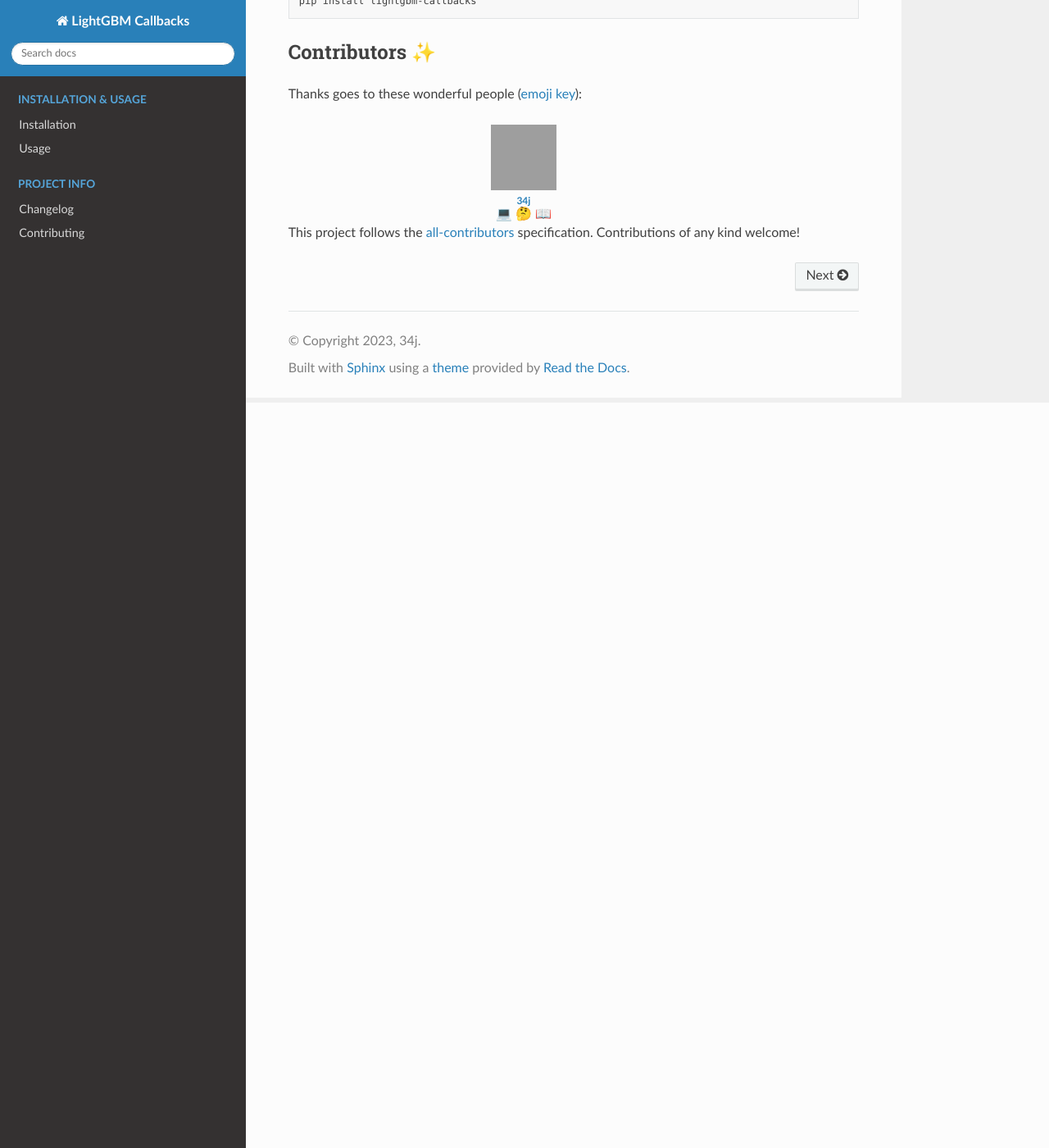
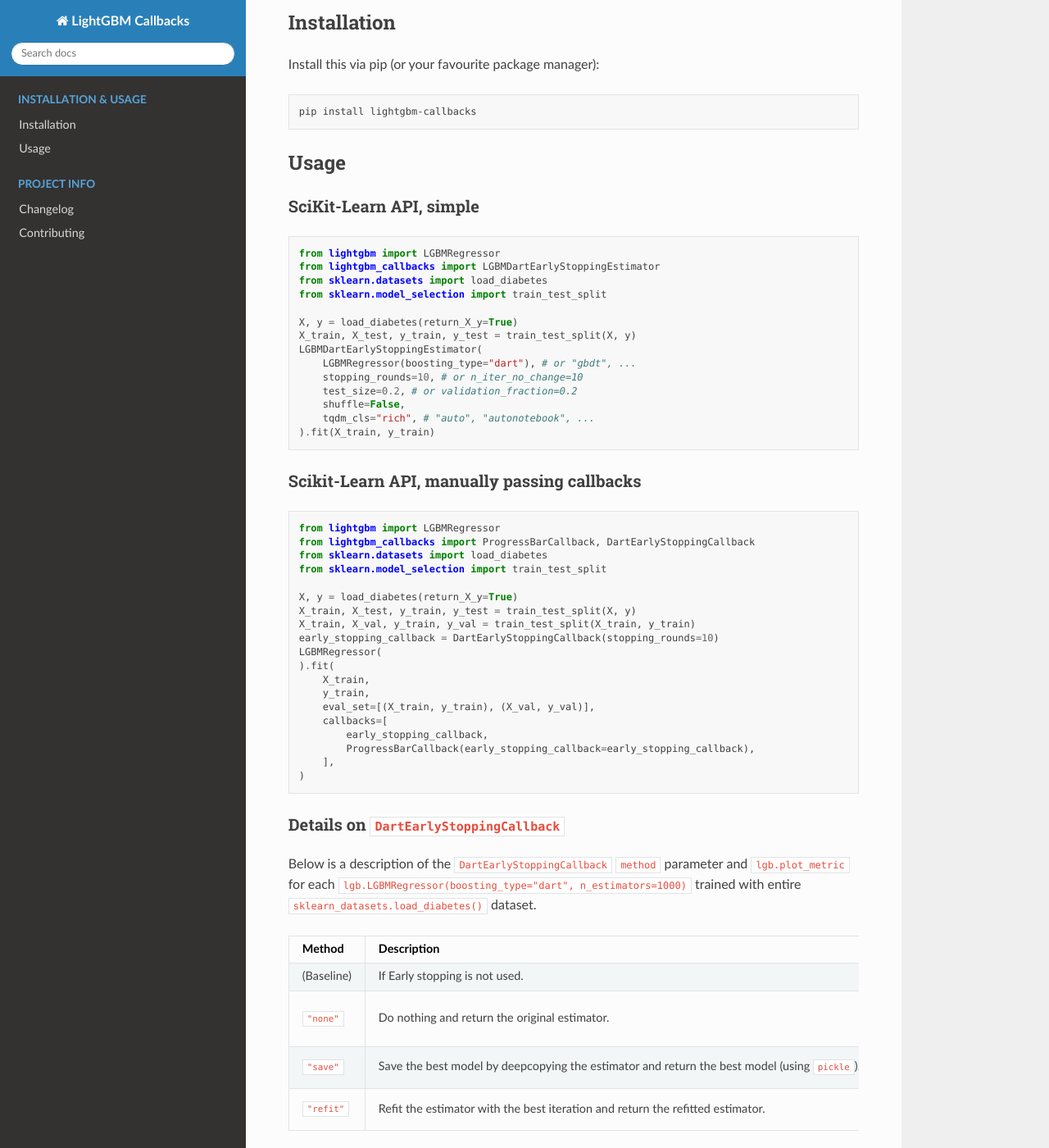
Before and after one commit to 34j/lightgbm-callbacks, a Sphinx documentation site: the page built from docs/index.md, in a window 1280 px wide and 1400 px high, scrolled down 909 px. Shown: the whole window at 82% size. Built offline with Sphinx 7.4.7 and the Read the Docs theme 2.0.0, drawn with Linux system fonts in a browser that asks for light colours; pages that are not in the unit, such as notebooks, are missing from menus; some of the changed text lies outside the part shown; grey boxes are pictures that could not be loaded.

Commit message:
docs: update docs

````diff
--- a/README.md
+++ b/README.md
@@ -30,7 +30,8 @@
   <img src="https://img.shields.io/pypi/l/lightgbm-callbacks.svg?style=flat-square" alt="License">
 </p>
 
-A collection of LightGBM callbacks.
+A collection of [LightGBM](https://github.com/microsoft/LightGBM) [callbacks](https://lightgbm.readthedocs.io/en/latest/Python-API.html#callbacks).
+Provides implementations of `ProgressBarCallback` ([#5867](https://github.com/microsoft/LightGBM/pull/5867)) and `DartEarlyStoppingCallback` ([#4805](https://github.com/microsoft/LightGBM/issues/4805)), as well as an `LGBMDartEarlyStoppingEstimator` that automatically passes these callbacks. ([#3313](https://github.com/microsoft/LightGBM/issues/3313), [#5808](https://github.com/microsoft/LightGBM/pull/5808))
 
 ## Installation
 
@@ -39,6 +40,62 @@ Install this via pip (or your favourite package manager):
 ```shell
 pip install lightgbm-callbacks
 ```
+
+## Usage
+
+### SciKit-Learn API, simple
+
+```python
+from lightgbm import LGBMRegressor
+from lightgbm_callbacks import LGBMDartEarlyStoppingEstimator
+from sklearn.datasets import load_diabetes
+from sklearn.model_selection import train_test_split
+
+X, y = load_diabetes(return_X_y=True)
+X_train, X_test, y_train, y_test = train_test_split(X, y)
+LGBMDartEarlyStoppingEstimator(
+    LGBMRegressor(boosting_type="dart"), # or "gbdt", ...
+    stopping_rounds=10, # or n_iter_no_change=10
+    test_size=0.2, # or validation_fraction=0.2
+    shuffle=False,
+    tqdm_cls="rich", # "auto", "autonotebook", ...
+).fit(X_train, y_train)
+```
+
+### Scikit-Learn API, manually passing callbacks
+
+```python
+from lightgbm import LGBMRegressor
+from lightgbm_callbacks import ProgressBarCallback, DartEarlyStoppingCallback
+from sklearn.datasets import load_diabetes
+from sklearn.model_selection import train_test_split
+
+X, y = load_diabetes(return_X_y=True)
+X_train, X_test, y_train, y_test = train_test_split(X, y)
+X_train, X_val, y_train, y_val = train_test_split(X_train, y_train)
+early_stopping_callback = DartEarlyStoppingCallback(stopping_rounds=10)
+LGBMRegressor(
+).fit(
+    X_train,
+    y_train,
+    eval_set=[(X_train, y_train), (X_val, y_val)],
+    callbacks=[
+        early_stopping_callback,
+        ProgressBarCallback(early_stopping_callback=early_stopping_callback),
+    ],
+)
+```
+
+### Details on `DartEarlyStoppingCallback`
+
+Below is a description of the `DartEarlyStoppingCallback` `method` parameter and `lgb.plot_metric` for each `lgb.LGBMRegressor(boosting_type="dart", n_estimators=1000)` trained with entire `sklearn_datasets.load_diabetes()` dataset.
+
+| Method     | Description                                                                                  | iteration                                                   | Image                                 | Actual iteration |
+| ---------- | -------------------------------------------------------------------------------------------- | ----------------------------------------------------------- | ------------------------------------- | ---------------- |
+| (Baseline) | If Early stopping is not used.                                                               | `n_estimators`                                              | ![image](docs/_static/m_baseline.png) | 1000             |
+| `"none"`   | Do nothing and return the original estimator.                                                | `min(best_iteration + early_stopping_rounds, n_estimators)` | ![image](docs/_static/m_none.png)     | 50               |
+| `"save"`   | Save the best model by deepcopying the estimator and return the best model (using `pickle`). | `min(best_iteration + 1, n_estimators)`                     | ![image](docs/_static/m_save.png)     | 21               |
+| `"refit"`  | Refit the estimator with the best iteration and return the refitted estimator.               | `min(best_iteration, n_estimators)`                         | ![image](docs/_static/m_refit.png)    | 20               |
 
 ## Contributors ✨
 
````
Also changed, not shown: docs/usage.md (+49 -3 lines), docs/_static/m_baseline.png (added), docs/_static/m_none.png (added), docs/_static/m_refit.png (added), docs/_static/m_refit_like_save.png (added), docs/_static/m_save.png (added).
